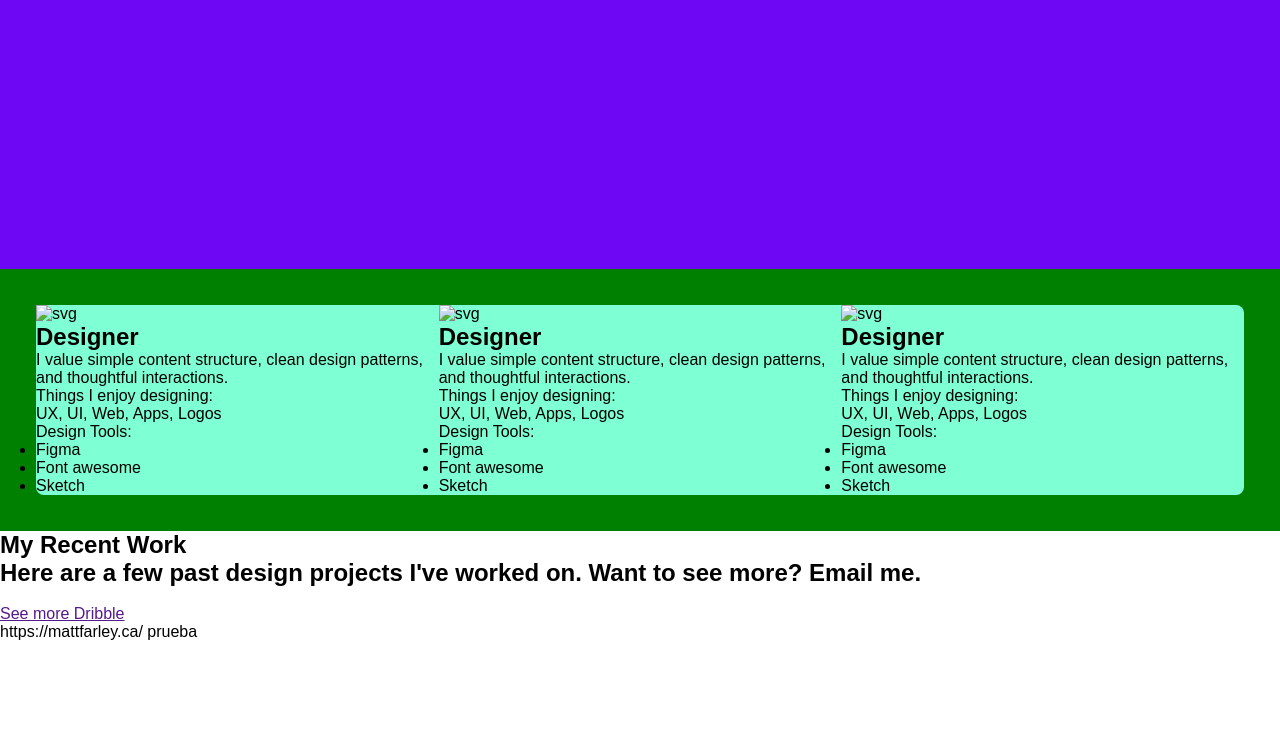
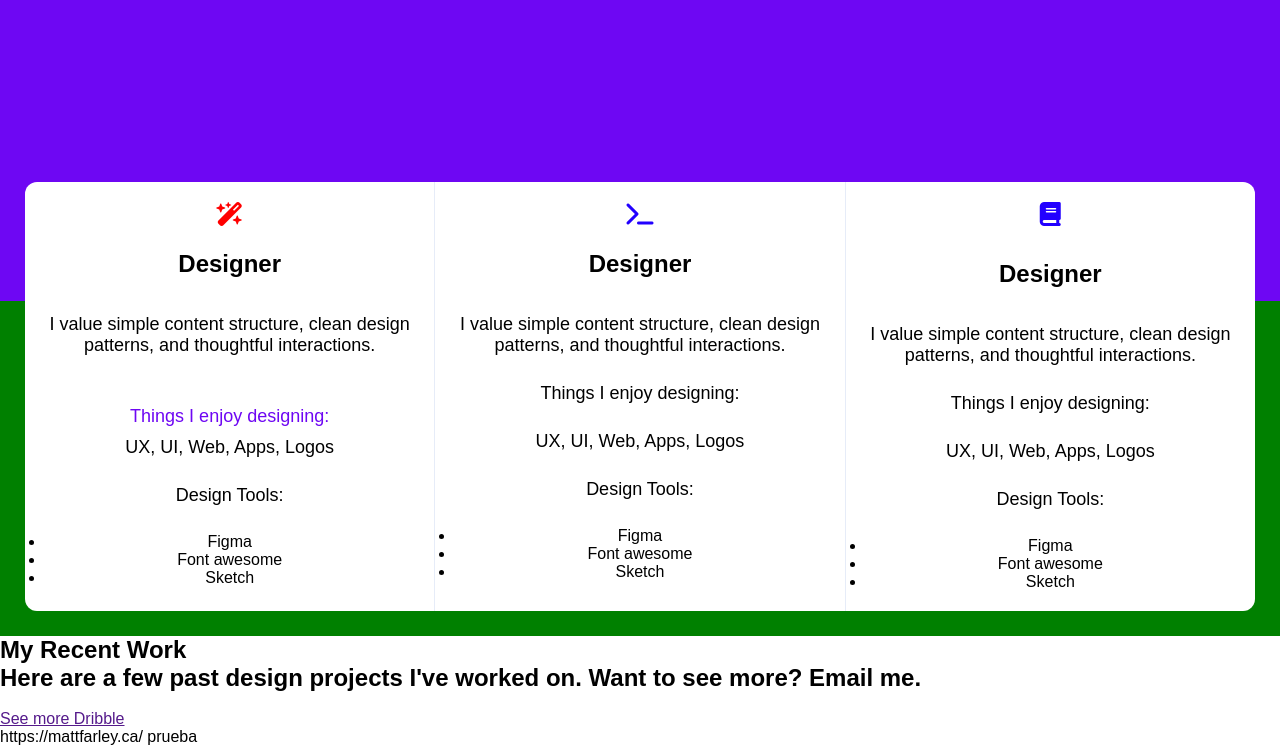
Before and after one commit to cabanita2390/portfolio, a plain HTML site: page index.html in a window 1280 px wide. Shown: the part 1175-1921 px from the top of the page. Before the commit the page ends 1816 px from the top, so only its background shows below. Drawn offline with Linux system fonts and the light colour scheme.

Commit message:
Avances en el borde del container scetion 3

```diff
--- a/index.html
+++ b/index.html
@@ -5,6 +5,7 @@
     <meta name="viewport" content="width=device-width, initial-scale=1.0">
     <title>Portafolio de Desarrollador Web</title>
     <link rel="stylesheet" href="styles.css">
+    <script src="https://kit.fontawesome.com/351f73d510.js" crossorigin="anonymous"></script>
 </head>
 <body>
     <nav>
@@ -47,7 +48,25 @@
         <div class="container-section-3">
             <div class="box">
                 <div class="column">
-                    <img src="" alt="svg">
+                    <div class="icono-container">
+                        <i class="icono1 fa-solid fa-wand-magic-sparkles"></i>
+                    </div>
+                    <h1>Designer</h1>
+                    <p>I value simple content structure, clean design patterns, and thoughtful interactions.</p>
+                    <p class="list-title">Things I enjoy designing:</p>
+                    <p>UX, UI, Web, Apps, Logos</p>
+                    <p>Design Tools:</p>
+                    <ul>
+                        <li>Figma</li>
+                        <li>Font awesome</li>
+                        <li>Sketch</li>
+                    </ul>
+                </div>
+
+                <div class="column">
+                    <div class="icono-container">
+                        <i class="icono2 fa-solid fa-terminal"></i>
+                    </div>
                     <h1>Designer</h1>
                     <p>I value simple content structure, clean design patterns, and thoughtful interactions.</p>
                     <p>Things I enjoy designing:</p>
@@ -61,21 +80,7 @@
                 </div>
 
                 <div class="column">
-                    <img src="" alt="svg">
-                    <h1>Designer</h1>
-                    <p>I value simple content structure, clean design patterns, and thoughtful interactions.</p>
-                    <p>Things I enjoy designing:</p>
-                    <p>UX, UI, Web, Apps, Logos</p>
-                    <p>Design Tools:</p>
-                    <ul>
-                        <li>Figma</li>
-                        <li>Font awesome</li>
-                        <li>Sketch</li>
-                    </ul>
-                </div>
-
-                <div class="column">
-                    <img src="" alt="svg">
+                    <i class="icono3 fa-solid fa-book"></i>
                     <h1>Designer</h1>
                     <p>I value simple content structure, clean design patterns, and thoughtful interactions.</p>
                     <p>Things I enjoy designing:</p>
--- a/styles.css
+++ b/styles.css
@@ -82,7 +82,7 @@ body {
     background-color: #6E07F3;
     padding: 48px;
     margin-top: -6px;
-    padding-bottom: 256px;
+    padding-bottom: 18rem;
 }
 
 .container-medium {
@@ -110,14 +110,62 @@ body {
 
 .section-3 {
     background-color: green;
-    padding: 36px;
+    padding: 25px;
 }
 
 .container-section-3 {
     background-color: aquamarine;
-    border-radius: 8px;
+    border-radius: 12px;
+    margin-top: -144px;
+    /* padding: 30px 28px; */
+    background-color: #fff;
 }
 .box {
     display: flex;
-    //prueba
+    justify-content: center;
 }
+.column {
+    /* margin: 16px; */
+    padding: 10px;
+    text-align: center;
+    border-right: 1px solid #e6ecf8;
+}
+.column:last-child {
+    border-right: none;
+}
+.column > * {
+    margin: 10px; /* Puedes ajustar el valor según tus necesidades */
+  }
+.icono-container {
+    display: flex;
+    justify-content: center;
+}
+
+.icono1 {
+    font-size: 1.5em;
+    color: red;
+    width: 1.25em;
+}
+.icono2 {
+    font-size: 1.5em;
+    color: rgb(34, 0, 255);
+}
+.icono3 {
+    font-size: 1.5em;
+    color: rgb(34, 0, 255);
+}
+.column h1 {
+    margin-top: 1em;
+    margin-bottom: 1.5em;
+}
+.column p {
+    font-size: 18px;
+    margin-bottom: 1.5em;
+}
+
+.column .list-title {
+    color: #6E07F3;
+    margin-top: 50px;
+    margin-bottom: 8px;
+    /* margin-bottom: 8px !important; Mueve !important aquí */
+}
```
Also changed, not shown: assets/wand-magic-sparkles-solid.svg (added).
